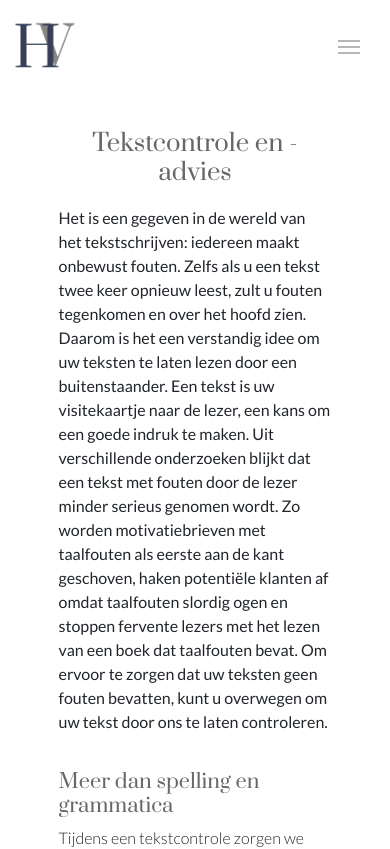
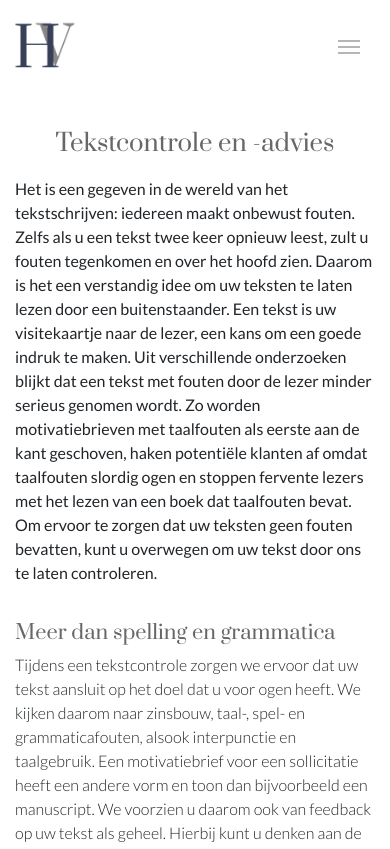
Before and after one commit to jobveldhuis/hoekstraenveldhuis.nl, a Next.js app: page /onze-diensten/tekstcontrole in a window 390 px wide. Shown: the top 849 px of the page. Built offline with nearby package versions, Linux system fonts and the light colour scheme.

Commit message:
Enhanced LandingPage styling to be mobile first

```diff
--- a/src/styles/pages/LandingPage.module.css
+++ b/src/styles/pages/LandingPage.module.css
@@ -1,7 +1,7 @@
 .landingPageContainer {
-    max-width: 70%;
+    width: 100%;
+    padding: 10px 15px 50px;
     margin: 0 auto;
-    padding: 10px 0 50px 0;
 }
 
 .landingPageContainer h1 {
@@ -20,3 +20,11 @@
 .landingPageContainer p {
     line-height: 1.5;
 }
+
+@media only screen and (min-width: 768px) {
+    .landingPageContainer {
+        max-width: 70%;
+        padding: 10px 0 50px 0;
+    }
+
+}
```
